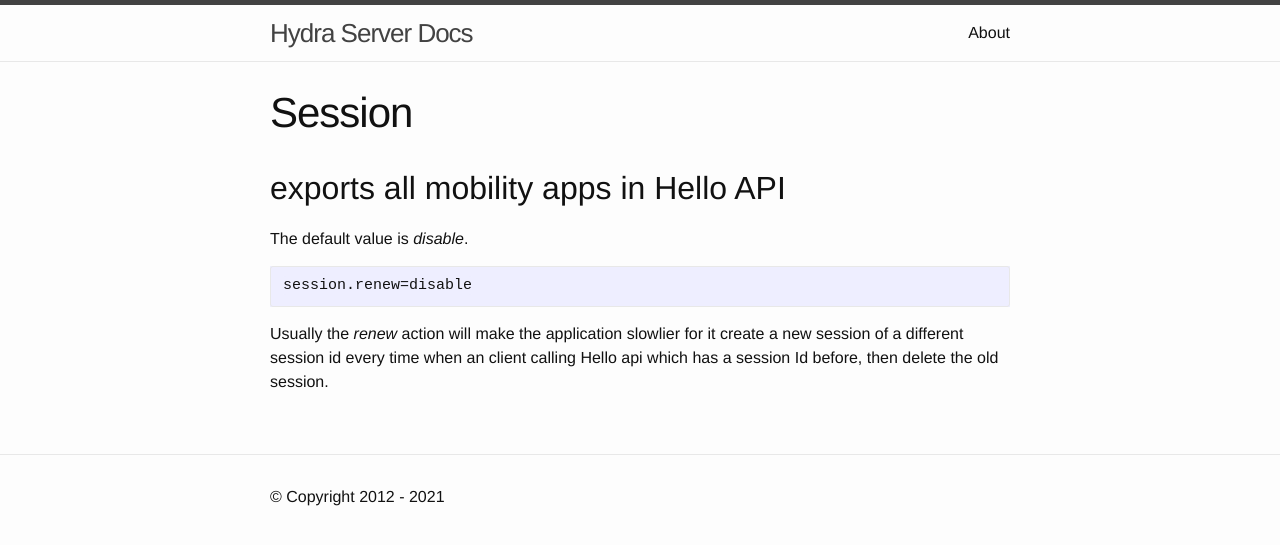
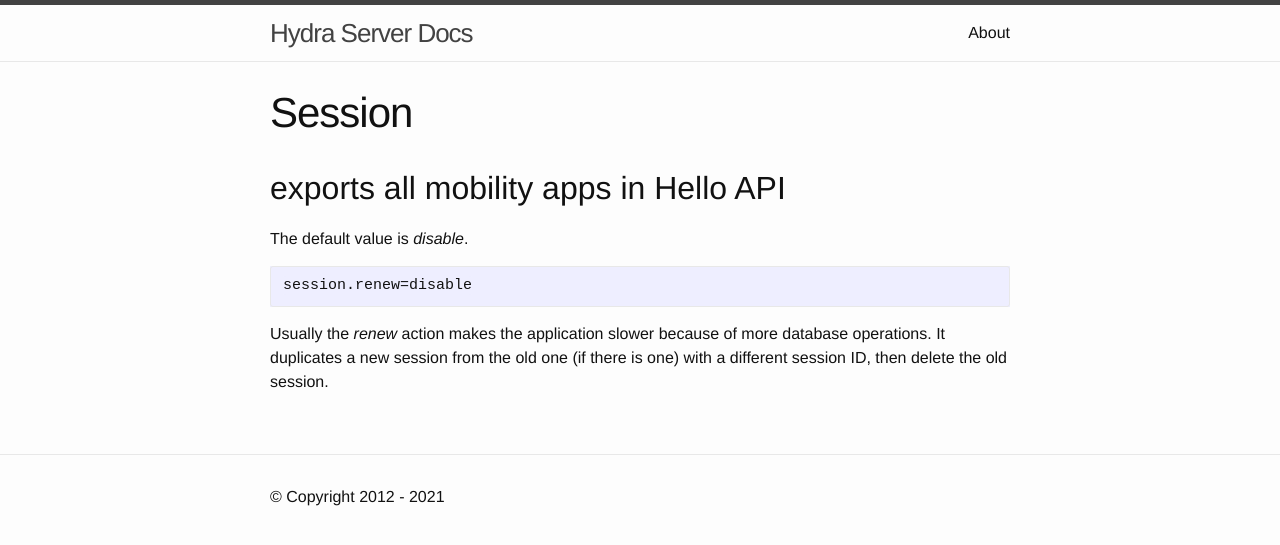
Before and after one commit to hp-liangzhang/hp-liangzhang.github.com, a Jekyll site: the page built from _posts/conf/2017-07-26-conf-session.markdown, in a window 1280 px wide. Shown: the top 545 px of the page. Built offline with Jekyll 4.4.1, drawn with Linux system fonts in a browser that asks for light colours.

Commit message:
update session

````diff
--- a/_posts/conf/2017-07-26-conf-session.markdown
+++ b/_posts/conf/2017-07-26-conf-session.markdown
@@ -12,4 +12,4 @@ The default value is *disable*.
 session.renew=disable
 ```
 
-Usually the *renew* action will make the application slowlier for it create a new session of a different session id every time when an client calling Hello api which has a session Id before, then delete the old session.
+Usually the *renew* action makes the application slower because of more database operations. It duplicates a new session from the old one (if there is one) with a different session ID, then delete the old session.
````
